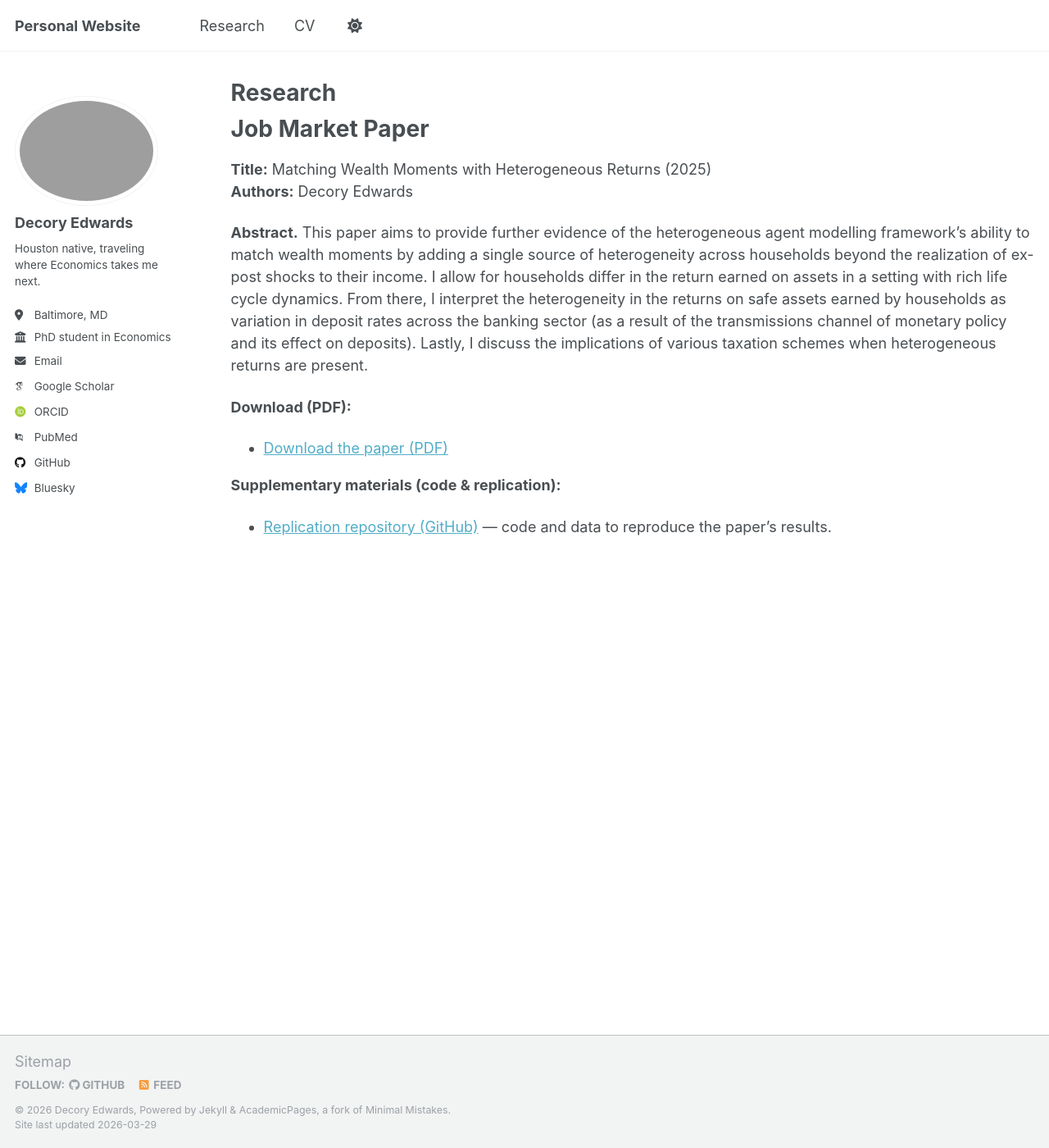
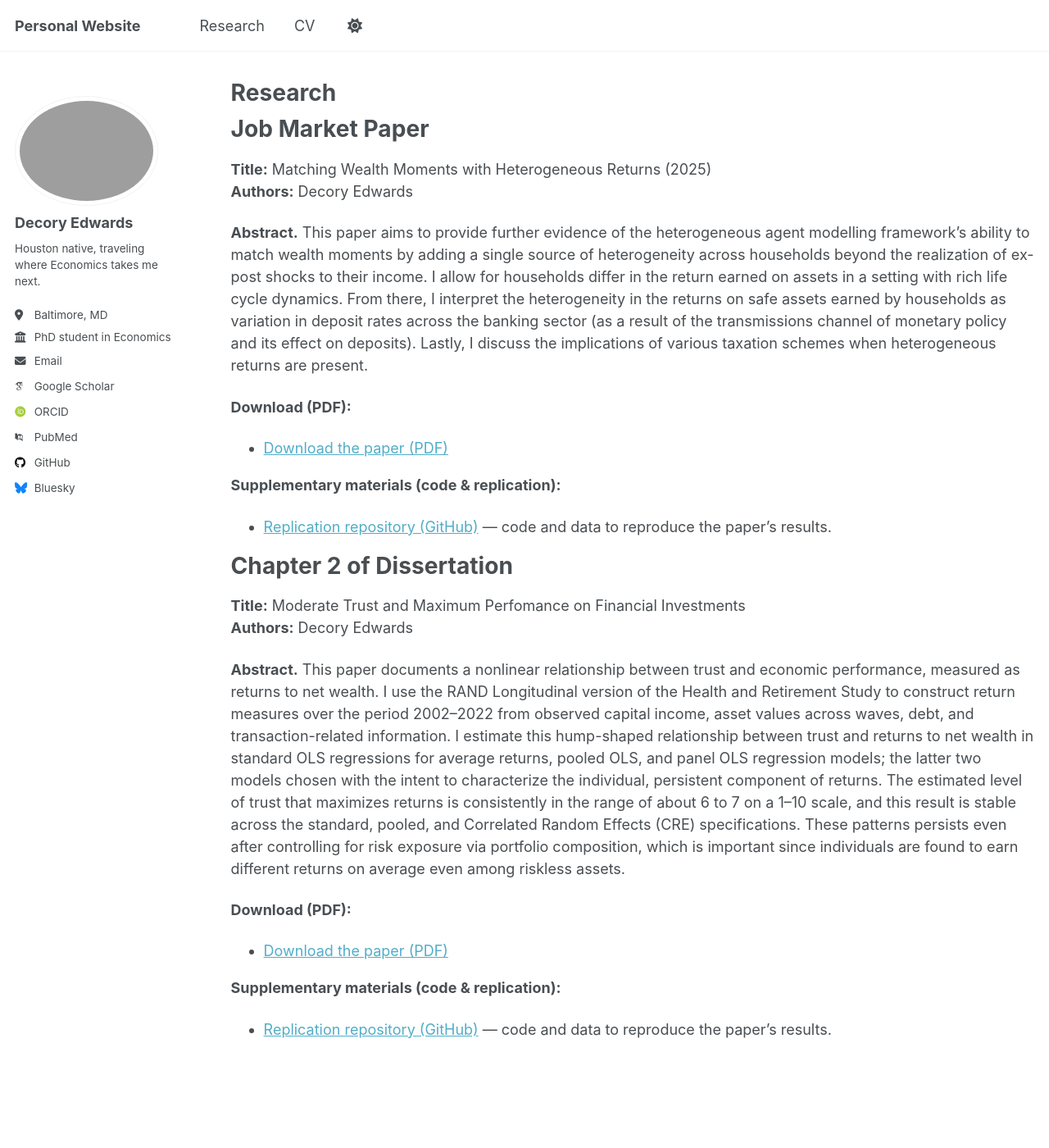
Before and after one commit to dedwar65/dedwar65.github.io, a Jekyll site: the page built from _pages/research.md, in a window 1280 px wide and 1400 px high. Shown: the whole window at 82% size. Built offline with Jekyll 4.4.1, drawn with Linux system fonts in a browser that asks for light colours; some web fonts are replaced.

Commit message:
add 2nd chapter to website

```diff
--- a/_pages/research.md
+++ b/_pages/research.md
@@ -17,3 +17,16 @@ author_profile: true
 
 **Supplementary materials (code & replication):**
 - [Replication repository (GitHub)](https://github.com/dedwar65/Chp1-HetReturns){:target="_blank" rel="noopener"} — code and data to reproduce the paper's results.
+
+# Chapter 2 of Dissertation
+
+**Title:** Moderate Trust and Maximum Perfomance on Financial Investments
+**Authors:** Decory Edwards
+
+**Abstract.** This paper documents a nonlinear relationship between trust and economic performance, measured as returns to net wealth. I use the RAND Longitudinal version of the Health and Retirement Study to construct return measures over the period 2002--2022 from observed capital income, asset values across waves, debt, and transaction-related information. I estimate this hump-shaped relationship between trust and returns to net wealth in standard OLS regressions for average returns, pooled OLS, and panel OLS regression models; the latter two models chosen with the intent to characterize the individual, persistent component of returns. The estimated level of trust that maximizes returns is consistently in the range of about 6 to 7 on a 1--10 scale, and this result is stable across the standard, pooled, and Correlated Random Effects (CRE) specifications. These patterns persists even after controlling for risk exposure via portfolio composition, which is important since individuals are found to earn different returns on average even among riskless assets.
+
+**Download (PDF):**
+- [Download the paper (PDF)](/files/Chp2-draft.pdf){:target="_blank" rel="noopener"}
+
+**Supplementary materials (code & replication):**
+- [Replication repository (GitHub)](https://github.com/dedwar65/Chp2-TrustandReturns){:target="_blank" rel="noopener"} — code and data to reproduce the paper's results.
```
Also changed, not shown: 4 other files.
